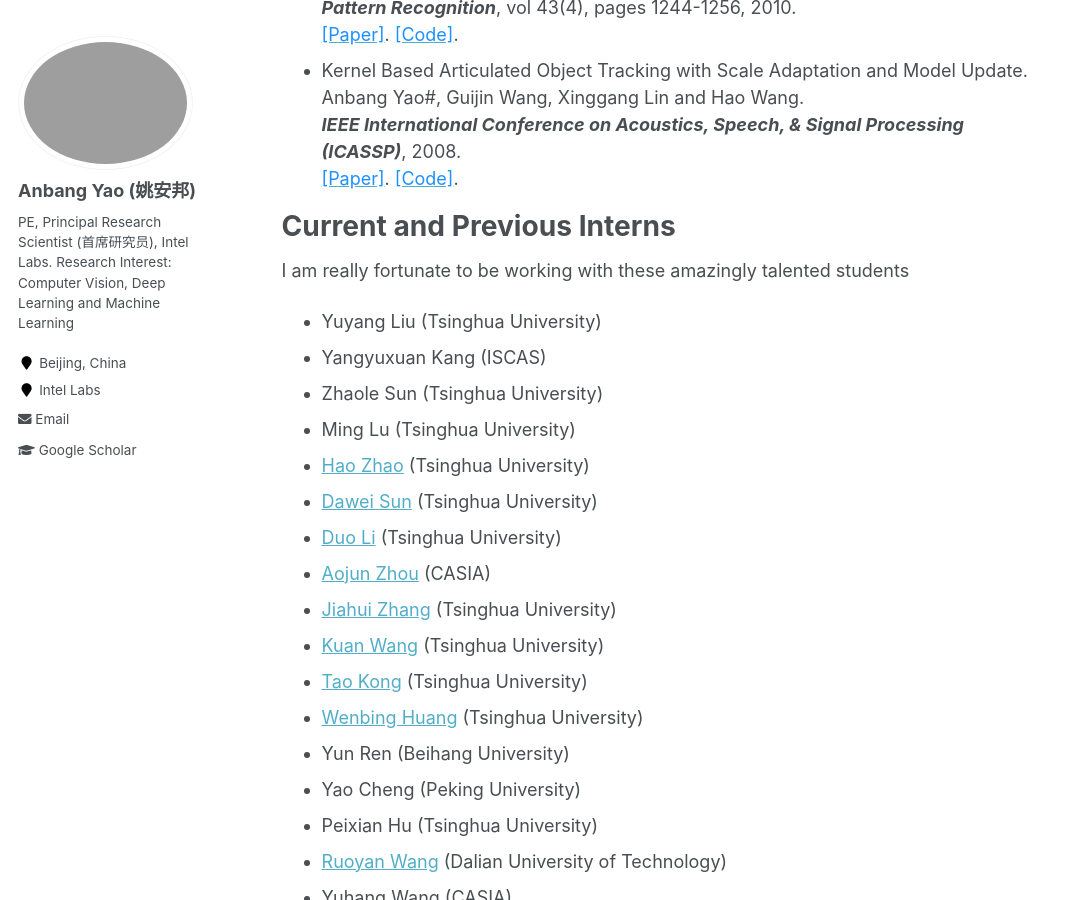
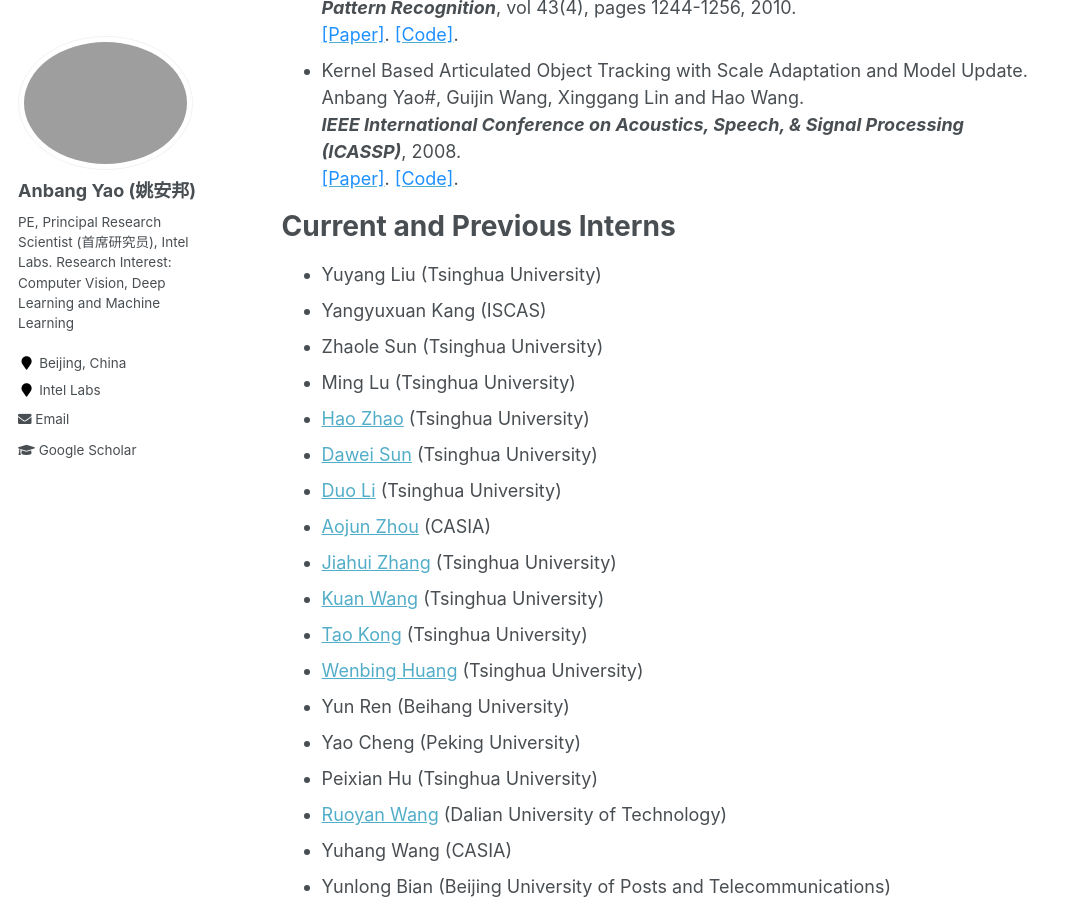
Before and after one commit to YaoAnbang/YaoAnbang.github.io, a Jekyll site: the page built from _pages/about.md, in a window 1280 px wide and 900 px high, scrolled down 5770 px. Shown: the whole window, without its empty margins (0-1072 px from the left). Built offline with Jekyll 4.4.1, drawn with Linux system fonts in a browser that asks for light colours.

Commit message:
Update about.md

```diff
--- a/_pages/about.md
+++ b/_pages/about.md
@@ -100,7 +100,7 @@ Selected Publications
 Current and Previous Interns
 =====
 
-I am really fortunate to be working with these amazingly talented students
+<!--+I am really fortunate to be working with these amazingly talented students-->
 
 + Yuyang Liu (Tsinghua University)
 + Yangyuxuan Kang (ISCAS)
```
